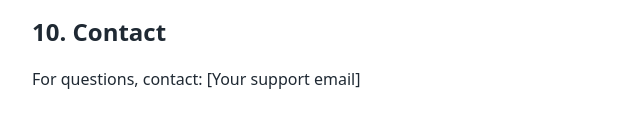
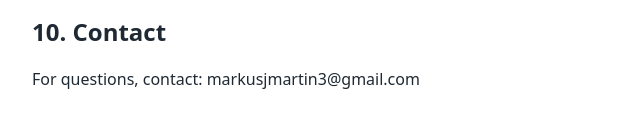
Before and after one commit to Markus-Martin/Daylight-Policies, a plain HTML site: page terms.html in a window 1280 px wide. Shown: the part 1780-1908 px from the top of the page, 198-838 px from the left. Drawn offline with Linux system fonts and the light colour scheme.

Commit message:
Update terms.html

```diff
--- a/terms.html
+++ b/terms.html
@@ -189,7 +189,7 @@ footer {
     </p>
 
     <h2>10. Contact</h2>
-    <p>For questions, contact: [Your support email]</p>
+    <p>For questions, contact: markusjmartin3@gmail.com</p>
   </main>
 </body>
 </html>
```
